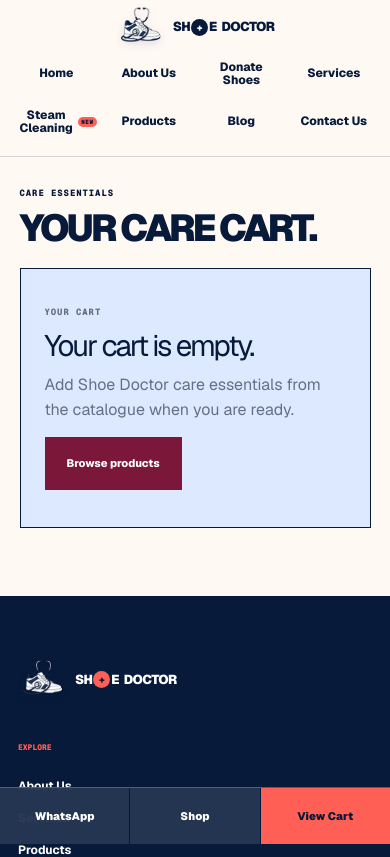
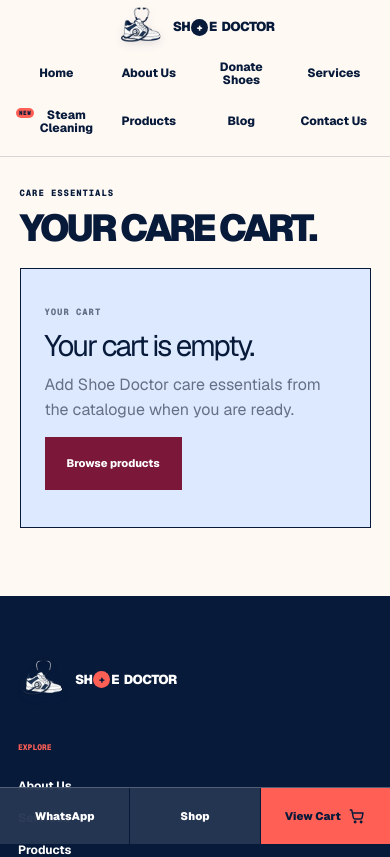
Before and after one commit to shoedoctorhtd/Shoedoctorwebsite, a Next.js app: page /cart in a window 390 px wide. Shown: the top 857 px of the page. Built offline with nearby package versions, Linux system fonts and the light colour scheme.

Commit message:
fix: show mobile cart quantity

```diff
--- a/app/components/ProductCart.tsx
+++ b/app/components/ProductCart.tsx
@@ -39,6 +39,23 @@ function readCart(): CartLine[] {
 function persistCart(lines: CartLine[]) {
   window.localStorage.setItem(STORAGE_KEY, JSON.stringify(lines));
   window.dispatchEvent(new Event("sd-product-cart-changed"));
+}
+
+function useStoredCartItemCount() {
+  const [count, setCount] = useState(0);
+
+  useEffect(() => {
+    const refresh = () => setCount(readCart().reduce((sum, line) => sum + line.quantity, 0));
+    refresh();
+    window.addEventListener("sd-product-cart-changed", refresh);
+    window.addEventListener("storage", refresh);
+    return () => {
+      window.removeEventListener("sd-product-cart-changed", refresh);
+      window.removeEventListener("storage", refresh);
+    };
+  }, []);
+
+  return count;
 }
 
 export function ProductCartProvider({ children }: { children: React.ReactNode }) {
@@ -123,20 +140,41 @@ export function AddToCartButton({
 
 /** Header remains usable on public pages that do not render a cart provider. */
 export function CartHeaderLink({ className }: { className?: string }) {
-  const [count, setCount] = useState(0);
-  useEffect(() => {
-    const refresh = () => setCount(readCart().reduce((sum, line) => sum + line.quantity, 0));
-    refresh();
-    window.addEventListener("sd-product-cart-changed", refresh);
-    window.addEventListener("storage", refresh);
-    return () => {
-      window.removeEventListener("sd-product-cart-changed", refresh);
-      window.removeEventListener("storage", refresh);
-    };
-  }, []);
+  const count = useStoredCartItemCount();
   return (
     <a className={`sd-header-cart${className ? ` ${className}` : ""}`} href="/cart" aria-label={`Shopping cart${count ? `, ${count} items` : ""}`}>
       Cart{count ? <span>{count}</span> : null}
     </a>
   );
 }
+
+export function CartQuickAction({
+  href,
+  label,
+  tone,
+}: {
+  href: string;
+  label: string;
+  tone: "default" | "secondary" | "accent";
+}) {
+  const count = useStoredCartItemCount();
+  const displayedCount = count > 99 ? "99+" : count;
+  return (
+    <a
+      aria-label={count ? `${label}, ${count} ${count === 1 ? "item" : "items"} in cart` : label}
+      className="sd-mobile-cart-action"
+      data-quick-action={tone}
+      href={href}
+    >
+      <span>{label}</span>
+      <span aria-hidden="true" className="sd-mobile-cart-icon-wrap">
+        <svg className="sd-mobile-cart-icon" viewBox="0 0 24 24">
+          <path d="M3 4h2l2.1 10.3a2 2 0 0 0 2 1.6h7.7a2 2 0 0 0 1.9-1.5L20 8H6.2" />
+          <circle cx="9.5" cy="20" r="1" />
+          <circle cx="17.5" cy="20" r="1" />
+        </svg>
+        {count ? <span className="sd-mobile-cart-count">{displayedCount}</span> : null}
+      </span>
+    </a>
+  );
+}
--- a/app/components/SiteChrome.module.css
+++ b/app/components/SiteChrome.module.css
@@ -36,17 +36,23 @@
   :global(.sd-mobile-nav) .steamNavTrigger {
     display: grid !important;
     gap: 2px;
-    grid-template-columns: minmax(0, 1fr) auto;
+    grid-template-columns: auto minmax(0, 1fr);
   }
 
   :global(.sd-mobile-nav) .steamNewBadge {
+    align-self: start;
     font-size: 6px;
+    grid-column: 1;
+    grid-row: 1;
     inset: auto;
+    margin-top: 2px;
     padding: 2px 3px;
     position: static;
   }
 
   .steamLabel {
+    grid-column: 2;
+    grid-row: 1;
     min-width: 0;
   }
 }
--- a/app/components/SiteChrome.tsx
+++ b/app/components/SiteChrome.tsx
@@ -4,6 +4,7 @@
 /* eslint-disable @next/next/no-img-element */
 
 import { usePathname } from "next/navigation";
+import { CartQuickAction } from "./ProductCart";
 import styles from "./SiteChrome.module.css";
 
 type NavigationKey =
@@ -118,6 +119,7 @@ function NavigationItems({ items, isCurrentPage }: NavigationItemsProps) {
 
 type QuickAction = {
   href: string;
+  kind?: "cart";
   label: string;
   tone: "default" | "secondary" | "accent";
 };
@@ -157,7 +159,7 @@ function quickActionsForPath(pathname: string): QuickAction[] {
     return [
       whatsapp,
       { href: "/products", label: "Shop", tone: "secondary" },
-      { href: "/cart", label: "View Cart", tone: "accent" },
+      { href: "/cart", kind: "cart", label: "View Cart", tone: "accent" },
     ];
   }
 
@@ -230,9 +232,18 @@ export function SiteHeader() {
       </header>
       <nav className="sd-mobile-action-bar" aria-label="Quick actions">
         {quickActions.map((action) => (
-          <a data-quick-action={action.tone} href={action.href} key={action.label}>
-            {action.label}
-          </a>
+          action.kind === "cart" ? (
+            <CartQuickAction
+              href={action.href}
+              key={action.label}
+              label={action.label}
+              tone={action.tone}
+            />
+          ) : (
+            <a data-quick-action={action.tone} href={action.href} key={action.label}>
+              {action.label}
+            </a>
+          )
         ))}
       </nav>
     </>
```
Also changed, not shown: app/globals.css, 1 other file (tests, documents, lock files or other folders).
